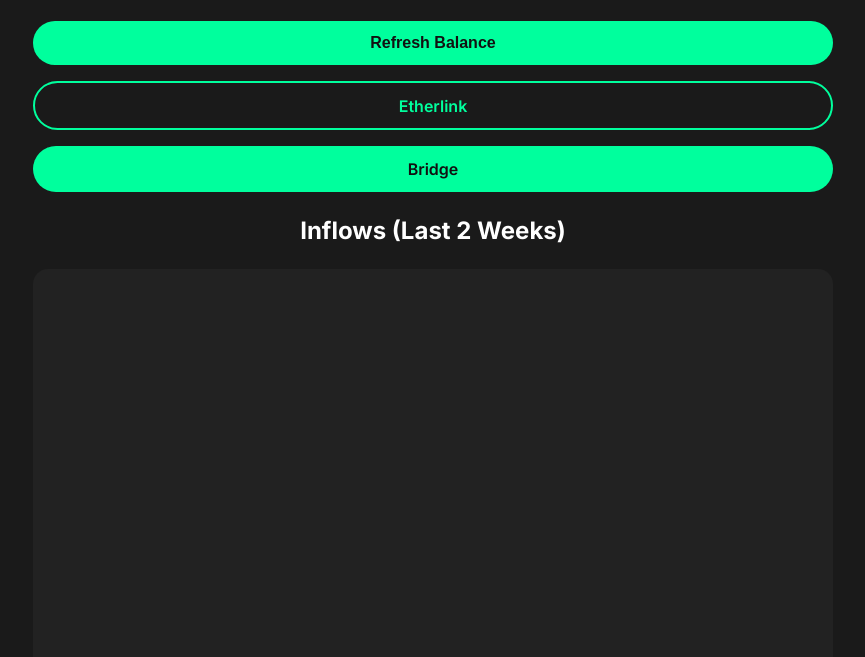
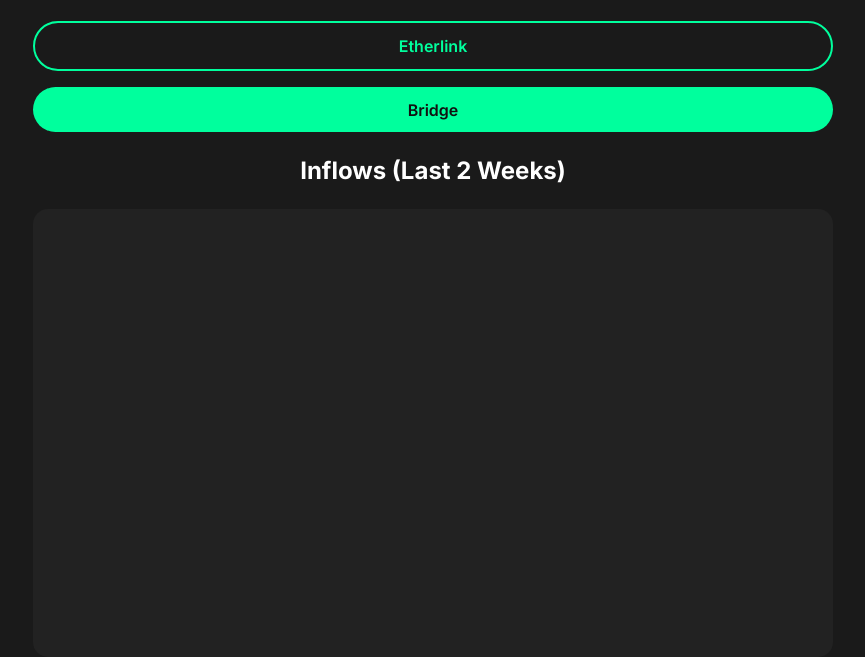
Before and after one commit to Blindripper/etherlink-balance, a plain HTML site: page index.html in a window 1280 px wide. Shown: the part 443-1100 px from the top of the page, without its empty margins (207-1072 px from the left). Drawn offline with nearby package versions, Linux system fonts and the light colour scheme; no server answers.

Commit message:
Update index.html

```diff
--- a/index.html
+++ b/index.html
@@ -121,7 +121,6 @@
             <p id="balanceUSD" class="balance">Loading...</p>
         </div>
         <div class="button-container">
-            <button onclick="fetchBalanceAndConvert()">Refresh Balance</button>
             <a href="https://www.etherlink.com/" target="_blank" class="button button-secondary">Etherlink</a>
             <a href="https://bridge.etherlink.com/" target="_blank" class="button">Bridge</a>
         </div>
```
